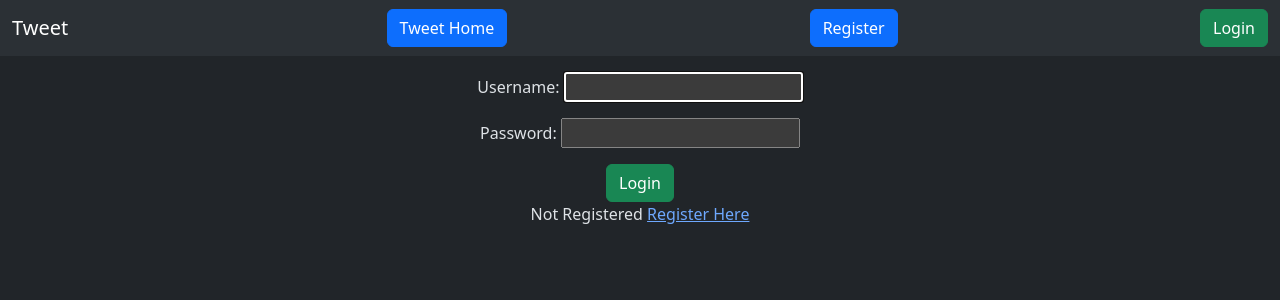
After one commit to avneeshlingwal9/tweet_app, a Django app: page /accounts/login/ in a window 1280 px wide. The commit adds this page. Shown: the top 300 px of the page. Run offline with Django 5.2, Linux system fonts and the light colour scheme.

Commit message:
Add custom forms

```diff
--- a/tweet_app/templates/base.html
+++ b/tweet_app/templates/base.html
@@ -18,10 +18,10 @@
     <nav class="navbar navbar-expand-lg bg-body-tertiary">
         <div class="container-fluid">
           <a class="navbar-brand" href="#">Tweet</a>
-          <button class="navbar-toggler" type="button" data-bs-toggle="collapse" data-bs-target="#navbarSupportedContent" aria-controls="navbarSupportedContent" aria-expanded="false" aria-label="Toggle navigation">
+          {% comment %} <button class="navbar-toggler" type="button" data-bs-toggle="collapse" data-bs-target="#navbarSupportedContent" aria-controls="navbarSupportedContent" aria-expanded="false" aria-label="Toggle navigation">
             <span class="navbar-toggler-icon"></span>
-          </button>
-          <div class="collapse navbar-collapse" id="navbarSupportedContent">
+          </button> {% endcomment %}
+          {% comment %} <div class="collapse navbar-collapse" id="navbarSupportedContent">
             <ul class="navbar-nav me-auto mb-2 mb-lg-0">
               <li class="nav-item">
                 <a class="nav-link active" aria-current="page" href="#">Home</a>
@@ -48,7 +48,21 @@
               <input class="form-control me-2" type="search" placeholder="Search" aria-label="Search"/>
               <button class="btn btn-outline-success" type="submit">Search</button>
             </form>
-          </div>
+          </div> {% endcomment %}
+          <a href="{% url "tweet_list" %}" class="btn btn-primary">Tweet Home </a>
+          {% if user.is_authenticated %}
+            <form action="{% url "logout" %}" class="form" method = "post">
+              {% csrf_token %}
+              <button type="submit" class="btn btn-primary btn-danger">Logout</button>
+            </form>
+          {% else %}
+
+          <a href="{% url "register" %}" class="btn btn-primary"> Register</a>
+          <a href="{% url "login" %}" class="btn btn-success"> Login</a>
+
+
+
+          {% endif %}
         </div>
       </nav>
     <div class="container">
--- /dev/null
+++ b/tweet_app/templates/registration/login.html
@@ -0,0 +1,24 @@
+{% extends "base.html" %}
+
+{% block title %}
+    Login Page
+{% endblock title %}
+
+{% block content %}
+
+    <div class="p-3 text-center">
+    <form method="post" class = "form">
+
+        {% csrf_token %}
+
+        {{form.as_p}}
+
+        <button type="submit" class="btn btn-primary btn-success">Login</button>
+
+    </form>
+
+    <p> Not Registered <a href="{% url "register" %}"> Register Here</a></p>
+
+</div>
+
+{% endblock content %}
--- a/tweet_app/tweet/templates/tweet_list.html
+++ b/tweet_app/tweet/templates/tweet_list.html
@@ -15,12 +15,16 @@
         {% for tweet in tweets  %}
 
         <div class="card" style="width: 18rem;">
+          {% if tweet.photo %}
             <img src="{{ tweet.photo.url }}" class="card-img-top" alt="...">
+            {% endif %}
             <div class="card-body">
               <h5 class="card-title">{{tweet.user.username}}</h5>
               <p class="card-text">{{tweet.text}}</p>
+              {% if tweet.user == user %}
               <a href="{% url "tweet_edit" tweet.id %}" class="btn btn-primary">Edit</a>
               <a href="{% url "tweet_delete" tweet.id %}" class="btn btn-danger">Delete</a>
+              {% endif %}
             </div>
           </div>
 
--- a/tweet_app/tweet/urls.py
+++ b/tweet_app/tweet/urls.py
@@ -5,4 +5,5 @@ urlpatterns = [
     path('create/', views.tweet_create , name = "tweet_create"),
     path('<int:tweet_id>/edit/' , views.tweet_edit , name="tweet_edit"),
     path('<int:tweet_id>/delete/' , views.tweet_delete , name = "tweet_delete"),
+    path('register/' , views.register , name = 'register')
 ]
--- a/tweet_app/tweet_app/settings.py
+++ b/tweet_app/tweet_app/settings.py
@@ -127,3 +127,8 @@ MEDIA_ROOT = os.path.join(BASE_DIR, 'media')
 
 
 DEFAULT_AUTO_FIELD = 'django.db.models.BigAutoField'
+
+LOGIN_URL = '/accounts/login'
+
+LOGIN_REDIRECT_URL = '/tweet/'
+LOGOUT_REDIRECT_URL = '/tweet/'
--- a/tweet_app/tweet_app/urls.py
+++ b/tweet_app/tweet_app/urls.py
@@ -21,6 +21,7 @@ from django.conf import settings
 
 urlpatterns = [
     path('admin/', admin.site.urls),
-    path('tweet/', include('tweet.urls'))
+    path('tweet/', include('tweet.urls')),
+    path('accounts/', include('django.contrib.auth.urls'))
 ]
 urlpatterns += static(settings.MEDIA_URL , document_root = settings.MEDIA_ROOT)
```
Also changed, not shown: tweet_app/templates/registration/logout.html (added, +15 -0 lines), tweet_app/templates/registration/register.html (added, +22 -0 lines), tweet_app/tweet/forms.py (+10 -0 lines), tweet_app/tweet/views.py (+25 -4 lines), tweet_app/db.sqlite3.
